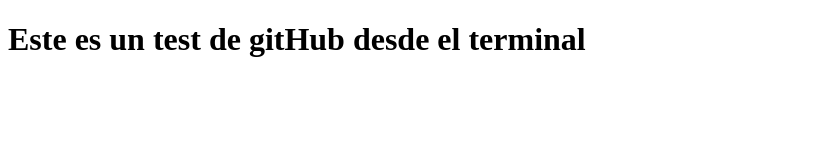
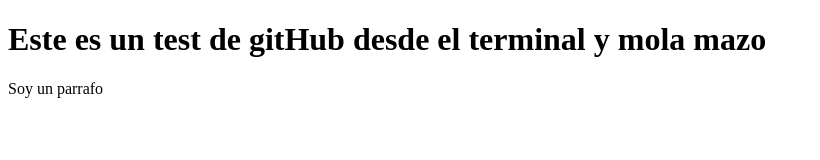
Before and after one commit to toni04-hub/git-test, a plain HTML site: page index.html in a window 1280 px wide. Shown: the whole page, without its empty margins (0-820 px from the left). Drawn offline with Linux system fonts and the light colour scheme.

Commit message:
añadido parrafo

```diff
--- a/index.html
+++ b/index.html
@@ -7,6 +7,7 @@
     <title>Hola desde gitHUb</title>
 </head>
 <body>
-    <h1>Este es un test de gitHub desde el terminal</h1>
+    <h1>Este es un test de gitHub desde el terminal y mola mazo</h1>
+    <p>Soy un parrafo</p>
 </body>
 </html>
```
